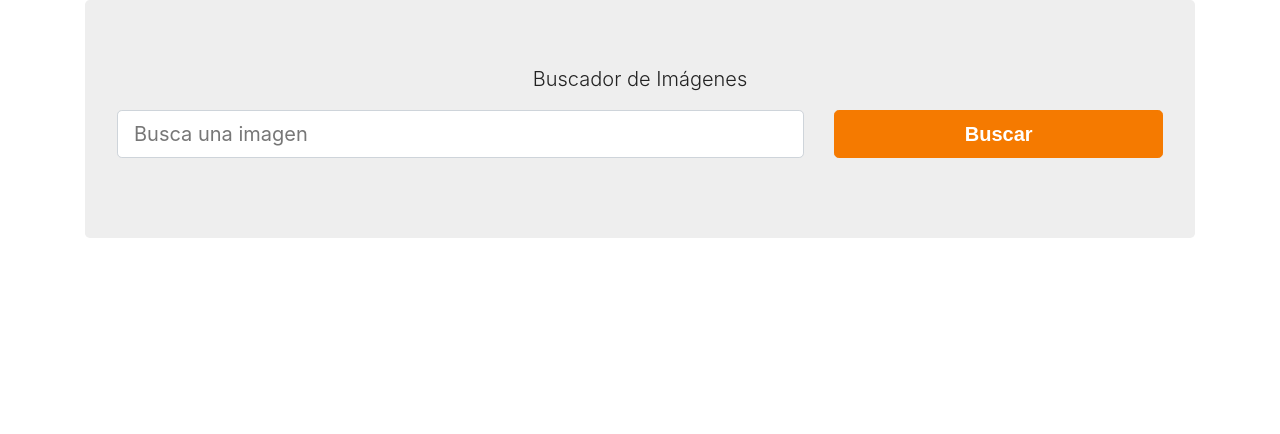
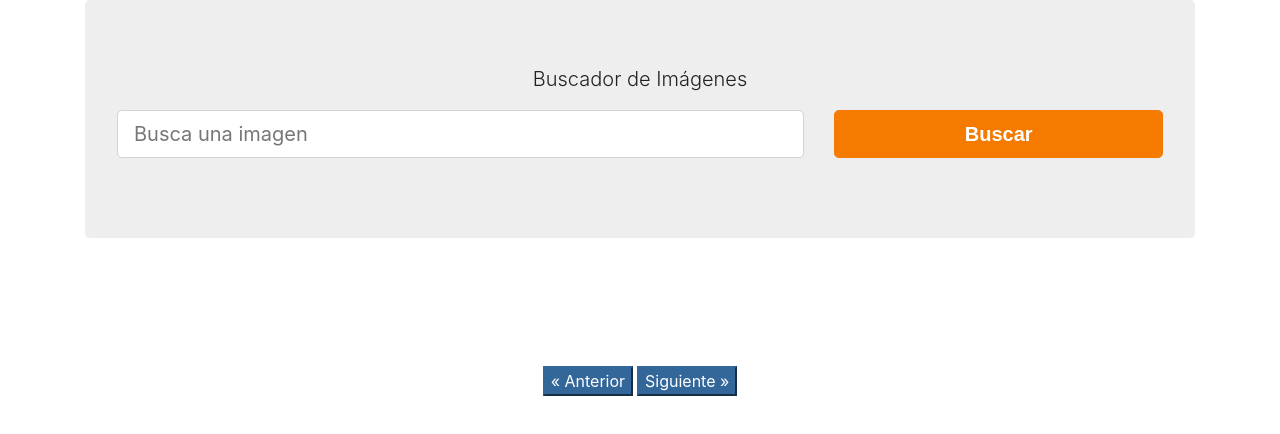
Before and after one commit to FedePe/buscador-imagenes-react, a React (Create React App) app: page / in a window 1280 px wide. Shown: the top 434 px of the page. Built offline with nearby package versions, Linux system fonts and the light colour scheme; a web font is replaced by a local one.

Commit message:
Evitar ir a numeros negativos en el paginador

```diff
--- a/src/App.js
+++ b/src/App.js
@@ -30,6 +30,24 @@
     consultarApi();
   }, [busqueda])
 
+  // definir la pagina anterior
+  const paginaAnterior = () => {
+    const nuevaPaginaActual = paginaactual - 1;
+
+    if (nuevaPaginaActual === 0) return;
+
+    guardarPaginaActual(nuevaPaginaActual)
+  }
+
+  // definir la pagina siguiente
+  const paginaSiguiente = () => {
+    const nuevaPaginaActual = paginaactual + 1;
+
+    if(nuevaPaginaActual > totalpaginas) return;
+
+    guardarPaginaActual(nuevaPaginaActual)
+  }
+
   return (
       <div className="container">
         <div className="jumbotron">
@@ -44,6 +62,20 @@
           <ListadoImagenes
             imagenes={imagenes}
           />
+          <button
+            type="button"
+            className="bbtn btn-info mr-1"
+            onClick={paginaAnterior}
+          >
+            &laquo; Anterior
+          </button>
+          <button
+            type="button"
+            className="bbtn btn-info"
+            onClick={paginaSiguiente}
+          >
+            Siguiente &raquo;
+          </button>
         </div>
       </div>
     );
```
